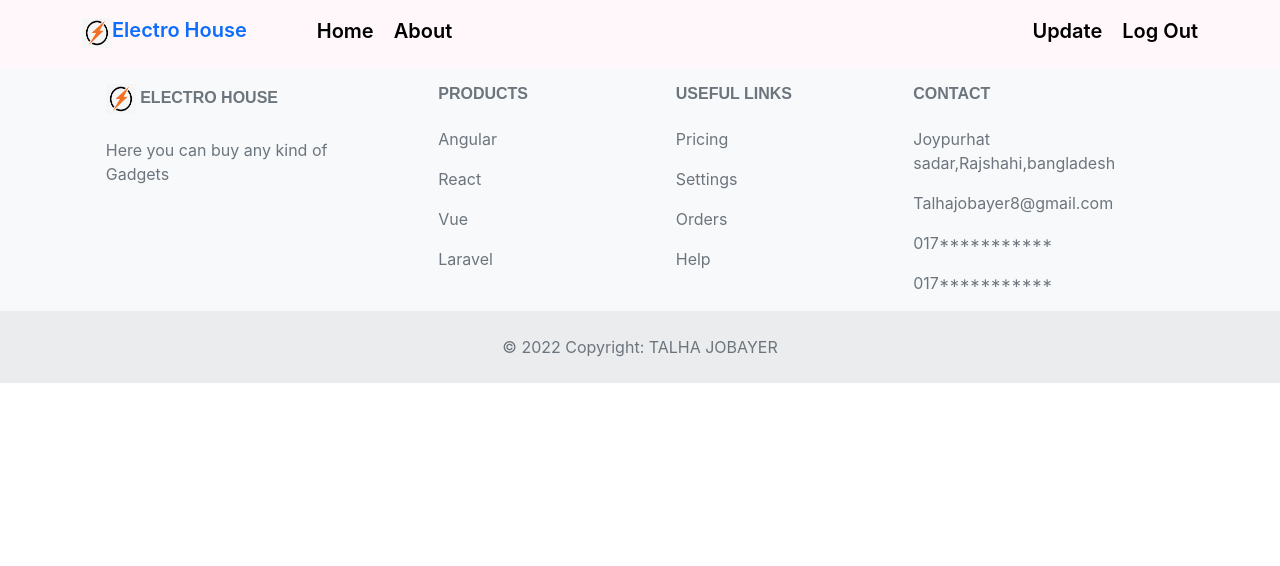
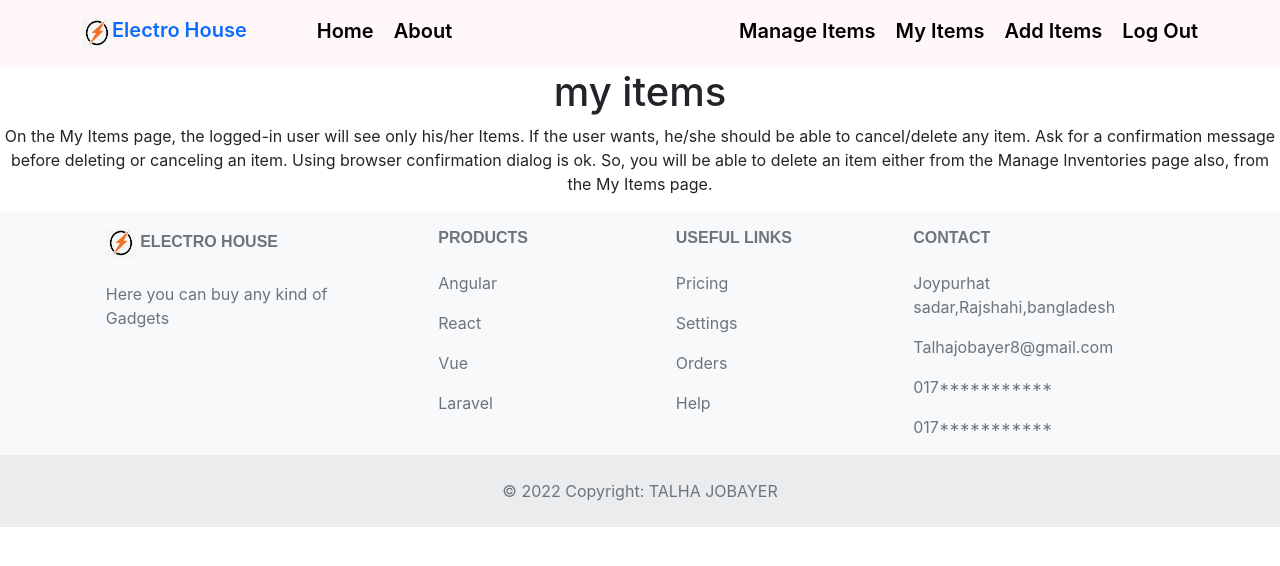
Before and after one commit to TalhaJobayer/ElectroHouse-Assighnment-11-clientSide, a React (Create React App) app: page /MyItems in a window 1280 px wide. Shown: the top 566 px of the page. Built offline with nearby package versions, Linux system fonts and the light colour scheme; no server answers; sample sign-in values are in the browser's storage.

Commit message:
404 route and other routes done

```diff
--- a/src/App.js
+++ b/src/App.js
@@ -14,6 +14,9 @@ import SocialLogin from './Component/Shared/SocialLogin/SocialLogin';
 import ProductDetails from './Component/ProductDetails/ProductDetails';
 import RequireAuth from './Component/Shared/RequireAuth/RequireAuth';
 import ProccedToPay from './Component/ProccedToPay/ProccedToPay';
+import MyItems from './Component/Admin/MyItems/MyItems';
+import AddItems from './Component/Admin/AddItems/AddItems';
+import NotFound from './Component/NotFound/NotFound';
 
 function App() {
   return (
@@ -24,20 +27,24 @@ function App() {
         <Route path='/home' element={<Home></Home>}></Route>
         <Route path='/products' element={<Products></Products>}></Route>
         <Route path='/product' element={<Product></Product>}></Route>
-        <Route path='/updateProduct' element={<UpdateProducts></UpdateProducts>}></Route>
+        <Route path='/ManageItems' element={<UpdateProducts></UpdateProducts>}></Route>
         <Route path='/ProductDetails/:ProductId' element={
-
-            <ProductDetails></ProductDetails>
+         <RequireAuth>
+                     <ProductDetails></ProductDetails>
+                     </RequireAuth>
 
         }></Route>
 
 
 
         <Route path='/proccedToPay' element={<ProccedToPay></ProccedToPay>}></Route>
+        <Route path='/MyItems' element={<MyItems></MyItems>}></Route>
+        <Route path='/AddItems' element={<AddItems></AddItems>}></Route>
         <Route path='/about' element={<About></About>}></Route>
         <Route path='/logIn' element={<LogIn></LogIn>}></Route>
         <Route path='/signUp' element={<SignUp></SignUp>}></Route>
         <Route path='/socialLogin' element={<SocialLogin></SocialLogin>}></Route>
+        <Route path='*' element={<NotFound></NotFound>}></Route>
 
 
       </Routes>
--- /dev/null
+++ b/src/Component/Admin/AddItems/AddItems.js
@@ -0,0 +1,11 @@
+import React from 'react';
+
+const AddItems = () => {
+    return (
+        <div>
+            <h1>add items </h1>
+        </div>
+    );
+};
+
+export default AddItems;
--- /dev/null
+++ b/src/Component/Admin/MyItems/MyItems.js
@@ -0,0 +1,12 @@
+import React from 'react';
+
+const MyItems = () => {
+    return (
+        <div>
+            <h1>my items</h1>
+            <p>On the My Items page, the logged-in user will see only his/her Items. If the user wants, he/she should be able to cancel/delete any item. Ask for a confirmation message before deleting or canceling an item. Using browser confirmation dialog is ok. So, you will be able to delete an item either from the Manage Inventories page also, from the My Items page.</p>
+        </div>
+    );
+};
+
+export default MyItems;
--- a/src/Component/Admin/UpdateProducts/UpdateProducts.js
+++ b/src/Component/Admin/UpdateProducts/UpdateProducts.js
@@ -3,7 +3,7 @@ import React from 'react';
 const UpdateProducts = () => {
     return (
         <div>
-
+            <h1>manage products</h1>
         </div>
     );
 };
--- a/src/Component/Home/Product/Product.js
+++ b/src/Component/Home/Product/Product.js
@@ -9,7 +9,7 @@ const Product = ({product}) => {
     const handleSingleDetailes=id=>{
       Navigate(`/ProductDetails/${id}`)
     }
-    console.log(handleSingleDetailes);
+
     return (
         <div className='col-lg-4 g-3'>
             <div className="card" >
--- /dev/null
+++ b/src/Component/NotFound/NotFound.js
@@ -0,0 +1,12 @@
+import React from 'react';
+import image404 from '../../../src/Images/404-Page-Illustration-1536x1025.jpg'
+
+const NotFound = () => {
+    return (
+        <div>
+            <img src={image404} alt="" />
+        </div>
+    );
+};
+
+export default NotFound;
--- a/src/Component/ProductDetails/ProductDetails.js
+++ b/src/Component/ProductDetails/ProductDetails.js
@@ -2,20 +2,17 @@
 import React, { useEffect, useState } from 'react';
 import { Button } from 'react-bootstrap';
 import { Link, useParams } from 'react-router-dom';
+import UseProductDetails from '../../UseHook/UseProductDetails/UseProductsDetails';
+
 
 const ProductDetails = () => {
   const  {ProductId}=useParams()
-  const [products,setProducts]=useState([])
-    useEffect(()=>{
-        const url=`http://localhost:5000/gadgets`
-        fetch(url)
-        .then(res=>res.json())
-        .then(data=>setProducts(data))
+  const [products]=UseProductDetails(ProductId)
 
-    },[])
     return (
         <div>
              <h1>wellcome to this course:  {ProductId}</h1>
+            <h2>{products.length}</h2>
 
              <Link to={'/proccedToPay'}>
             <Button  className='socialButton mx-auto d-block' variant="white" type="submit">
--- a/src/Component/Shared/Header/Header.js
+++ b/src/Component/Shared/Header/Header.js
@@ -36,7 +36,18 @@ const Header = () => {
     </Nav>
     <Nav className='menuText'>
 
-      <Link  to={'/upadateProduct'} >Update</Link>
+
+      {
+          user?<Link  to={'/ManageItems'} >Manage Items</Link>: ''
+        }
+      {
+          user?<Link  to={'/MyItems'} >My Items</Link>: ''
+        }
+      {
+          user?<Link  to={'/AddItems'} >Add Items</Link>: ''
+        }
+
+
 
         {
           user?<Link  onClick={ logout} to={'/logIn'} >Log Out</Link>: <Link  to={'/logIn'} >LogIn</Link>
--- /dev/null
+++ b/src/UseHook/UseProductDetails/UseProductsDetails.js
@@ -0,0 +1,15 @@
+import React, { useEffect, useState } from 'react';
+
+const UseProductDetails = (id) => {
+    const [products,setProducts]=useState({})
+    useEffect(()=>{
+        const url=`http://localhost:3000/ProductDetails/${id}`
+        fetch(url)
+        .then(res=>res.json())
+        .then(data=>setProducts(data))
+
+    },[id])
+    return  [products];
+};
+
+export default UseProductDetails;
```
Also changed, not shown: src/Component/Admin/AddItems/AddItems.css (added), src/Component/Admin/MyItems/MyItems.css (added), src/Images/1-10.webp (added), src/Images/404-Page-Illustration-1536x1025.jpg (added).
